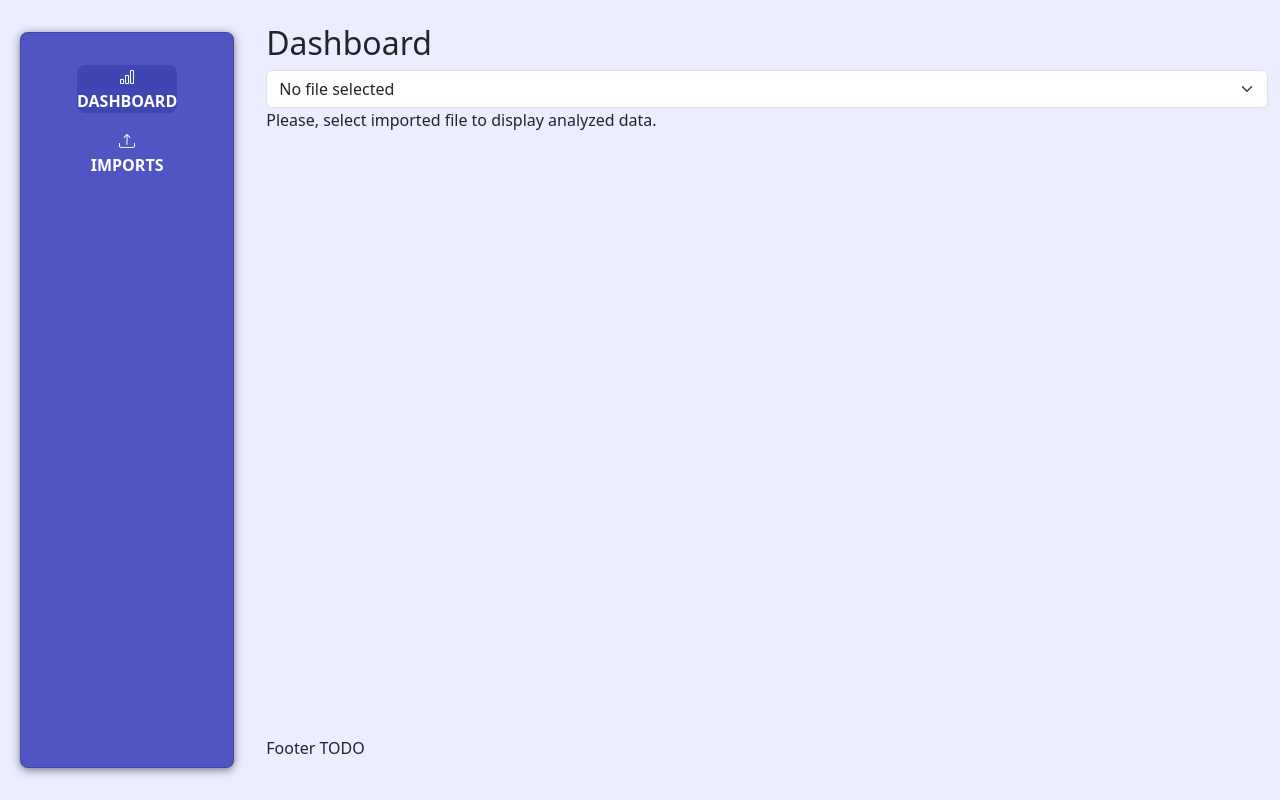
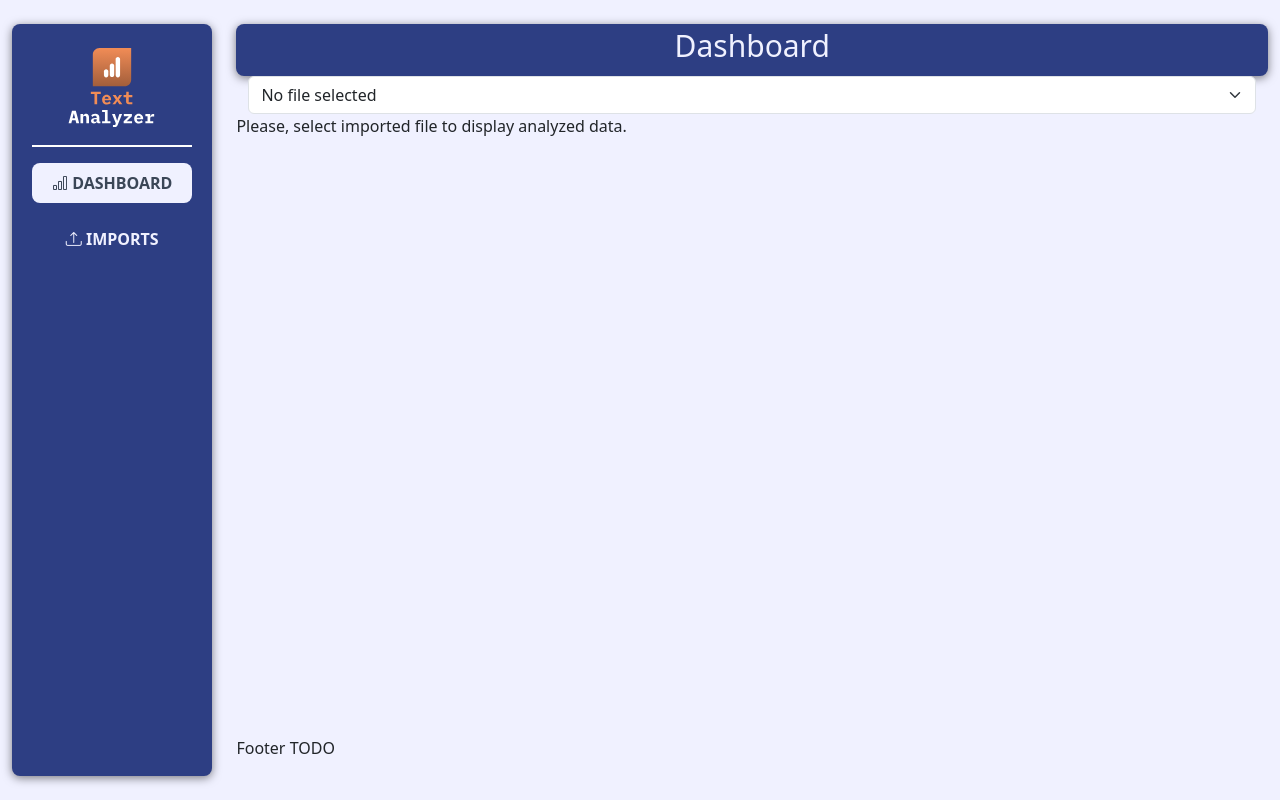
Before and after one commit to mvp-base/mvp-text-analyzer, a React (Create React App) app: page / in a window 1280 px wide. Built offline with nearby package versions, Linux system fonts and the light colour scheme.

Commit message:
layout adapt

```diff
--- a/src/components/Navigation.tsx
+++ b/src/components/Navigation.tsx
@@ -1,7 +1,7 @@
 import { Navbar } from 'react-bootstrap';
 import { NavLink } from 'react-router-dom';
 
-import textLogo from '../assets/images/text-logo.svg';
+import logo from '../assets/images/text-analyzer.svg';
 
 type NavigationButtonType = {
   to: string;
@@ -15,20 +15,20 @@ function NavEntry(props: NavigationButtonType) {
   return (
     <NavLink
       to={to}
-      className={({ isActive }) =>
-        `d-flex flex-column align-items-center m-2 rounded-3 text-white fw-bold ${
-          isActive ? 'active-nav-link' : 'inactive-nav-link'
-        }`
-      }
+      className={({ isActive }) => `navlink ${isActive && 'active-nav-link'}`}
     >
-      <i className={icon}></i> {text}
+      <span>
+        <i className={icon}></i> {text}
+      </span>
     </NavLink>
   );
 }
 
 export default function Navigation() {
   return (
-    <Navbar className="d-flex flex-column flex-fill bg-primary card rounded-3 mx-2">
+    <Navbar className="nav">
+      <img src={logo} className="d-inline-block align-top" alt="Logo" />
+      <div className='horizontal-separator'></div>
       <NavEntry to="/" icon="bi bi-bar-chart" text="DASHBOARD" />
       <NavEntry to="/imports" icon="bi bi-upload" text="IMPORTS" />
     </Navbar>
--- a/src/custom.scss
+++ b/src/custom.scss
@@ -1,7 +1,7 @@
-$primary: #5155c3;
+$primary: #2d3e83;
 $secondary: #3f45b3;
 $tetriary: #f18c56;
-$light: #ecedff;
+$light: #f0f1ff;
 $dark: #3b4657;
 $danger: #df274f;
 $success: #2fbbb4;
@@ -35,24 +35,55 @@ $theme-colors: (
     background-color: $light;
 }
 
-.inactive-nav-link {
+.body-header {
+    display: flex;
+    flex-direction: row;
+    align-items: center;
+    justify-content: center;
+    background-color: $primary;
+    padding: 4px;
+    border-radius: 8px;
+    box-shadow: 0 2px 10px rgba(0, 0, 0, 0.5);
+    color: $light
+}
+
+.nav {
+    display: flex;
+    flex-direction: column;
+    flex-grow: 1;
+    background-color: $primary;
+    padding: 24px 0;
+    gap: 16px;
+    border-radius: 8px;
+    box-shadow: 0 2px 10px rgba(0, 0, 0, 0.5);
+
+}
+
+.navlink {
+    display: flex;
+    flex-direction: row;
+    align-items: center;
+    padding: 8px 20px;
+    margin: 0 20px;
+    border-radius: 8px;
+    font-weight: bold;
+    color: $light;
     text-decoration: none;
     transition: background-color 0.3s ease;
 }
 
-.inactive-nav-link:hover {
-    text-decoration: none;
-    background-color: $secondary;
+.navlink:hover {
+    color: $dark;
+    background-color: $light;
 }
 
 .active-nav-link {
-    text-decoration: none;
-    background-color: $secondary;
+    color: $dark;
+    background-color: $light;
 }
 
 .card {
-    margin: 8px;
-    width: fit-content;
+    margin: 24px;
     padding: 24px 48px;
     box-shadow: 0 2px 10px rgba(0, 0, 0, 0.5);
 }
@@ -71,7 +102,7 @@ $theme-colors: (
     align-items: center;
     background-color: rgba($tetriary, 0.1);
     border: 2px dashed $tetriary;
-    border-radius: 10px;
+    border-radius: 8px;
     width: 450px;
     height: 200px;
     cursor: pointer;
@@ -94,9 +125,14 @@ $theme-colors: (
     font-weight: lighter
 }
 
+.horizontal-separator {
+    border-top: 2px solid white;
+    /* Change the color as needed */
+    width: 80%;
+}
 
 h1 {
-    font-size: 32px;
+    font-size: 30px;
 }
 
 h2 {
--- a/src/pages/Dashboard.tsx
+++ b/src/pages/Dashboard.tsx
@@ -87,13 +87,18 @@ export default function Dashboard() {
 
   return (
     <Container fluid>
+      <Container fluid className="body-header">
         <h1>Dashboard</h1>
+      </Container>
+      <Container>
         <Form.Select value={selectedFile} onChange={handleSelectionChange}>
           <option value="">No file selected</option>
           {sortedFileNames.map((key, index) => {
             return <option key={index}>{key}</option>;
           })}
         </Form.Select>
+      </Container>
+
       <Container fluid>
         {selectedFile === '' || selectedFile === null ? (
           <EmptyDashboardContent />
--- a/src/pages/Imports.tsx
+++ b/src/pages/Imports.tsx
@@ -160,11 +160,14 @@ export default function Imports() {
 
   return (
     <Container
-      className="container-sm d-flex flex-column justify-content-start align-items-center"
+      className="d-flex flex-column justify-content-start align-items-center"
       fluid
     >
-      <h1>File managements</h1>
-      <Container fluid className="cardTransparent">
+      <Container fluid className="body-header">
+        <h1>File managements</h1>
+      </Container>
+
+      <Container className="cardTransparent">
         <h2>Import new file</h2>
 
         <div
@@ -176,7 +179,7 @@ export default function Imports() {
 
           {fileProcessing ? (
             <>
-            <p className='text-highlight'>Analyzing</p>
+              <p className="text-highlight">Analyzing</p>
               <Spinner variant="primary" animation="border" />
             </>
           ) : (
@@ -184,7 +187,7 @@ export default function Imports() {
               <i className="bi bi-upload fs-3"></i>
               <p>
                 Drop your file here or{' '}
-                <span className="text-highlight">Click here</span>
+                <span className="text-highlight">Click to select</span>
               </p>
               <p className="text-soft"> Supported file is only .TXT</p>
             </>
@@ -192,7 +195,7 @@ export default function Imports() {
         </div>
       </Container>
 
-      <Container fluid className="cardTransparent">
+      <Container className="cardTransparent">
         {submitResult && (
           <Alert
             variant={submitResult.variant}
@@ -204,15 +207,15 @@ export default function Imports() {
         )}
       </Container>
 
-      <Container fluid className="card">
+      <Container className="card">
         <h2>Imported files ({sortedFileNames.length})</h2>
-        <Table style={{ width: '800px' }}>
+        <Table>
           {sortedFileNames.length !== 0 ? (
             <>
               <thead>
                 <tr>
                   <th>File name</th>
-                  <th></th>
+                  <th className="text-end">Actions</th>
                 </tr>
               </thead>
               <tbody>
@@ -223,7 +226,7 @@ export default function Imports() {
                       <td>
                         <i className={`bi bi-filetype-${fileType}`}></i> {key}
                       </td>
-                      <td className="d-flex gap-2">
+                      <td className="text-end">
                         <Button
                           variant="outline-danger"
                           onClick={() => {
```
Also changed, not shown: src/assets/images/text-analyzer.svg (added). Lines whose indentation alone changed are shown as unchanged.
